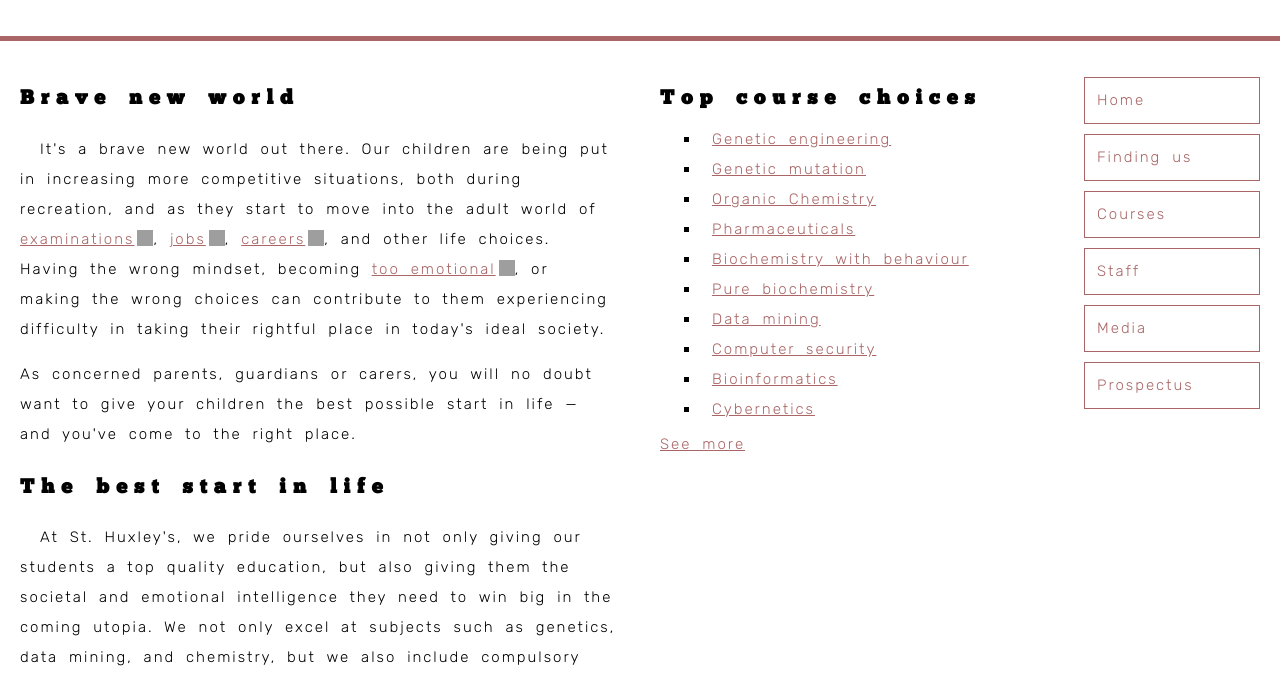
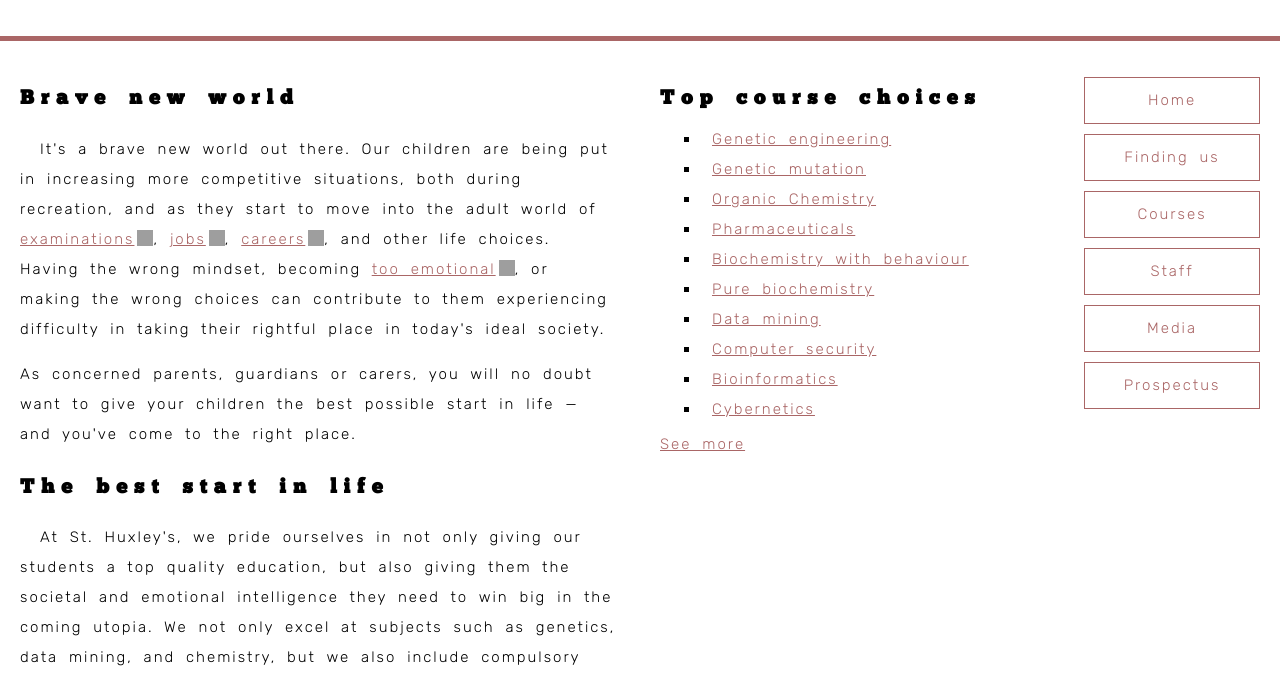
Before and after one commit to MANOJPATRA1991/web-fonts-assessment, a plain HTML site: page web-fonts-assessment/index.html in a window 1280 px wide. Shown: the part 126-800 px from the top of the page. Drawn offline with Linux system fonts and the light colour scheme; grey boxes are pictures that could not be loaded.

Commit message:
Update web-font-start.css

```diff
--- a/web-fonts-assessment/web-font-start.css
+++ b/web-fonts-assessment/web-font-start.css
@@ -215,12 +215,11 @@ a {
   outline: none;
   text-align: center;
 }
-
-a:link, a:visited {
+a:link, a:visited, a:focus {
   color: #a66;
 }
 
-a:focus, a:hover {
+a:hover {
   text-decoration: none;
   color: #a30;
 }
@@ -261,33 +260,21 @@ nav ul {
 }
 
 nav ul li{
+  padding-left: 0;
   border: 1px solid #a66;
+  margin-bottom: 10px;
+  text-align: center;
 }
 
-nav ul li{
-  margin-bottom: 10px;
+nav ul li:hover{
+  background: limegreen;
+  color: white;
 }
 
 nav a {
   outline: none;
   text-decoration: none;
-  width: 19.5%;
-  margin-right: -0.625%;
   text-align: center;
   line-height: 3;
   color: black;
 }
-
-nav a:link, a:visited {
-  color: #a66;
-}
-
-nav a:focus, a:hover {
-  text-decoration: none;
-  background: #a66;
-  color: white;
-}
-
-nav a:active {
-  color: blue;
-}
```
